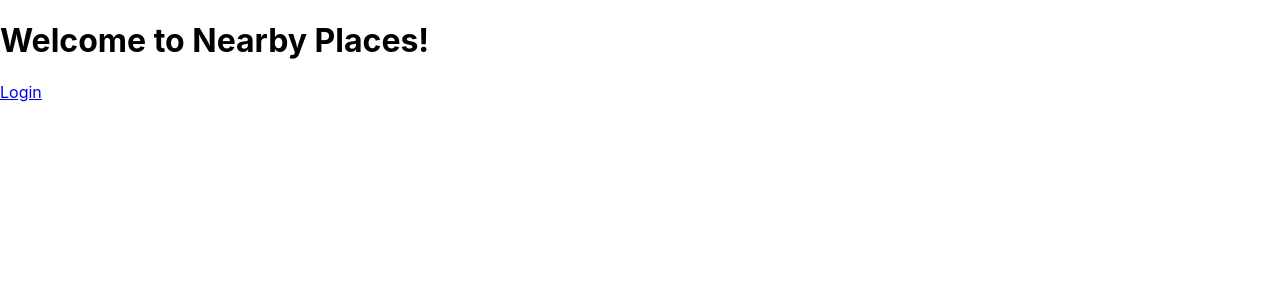
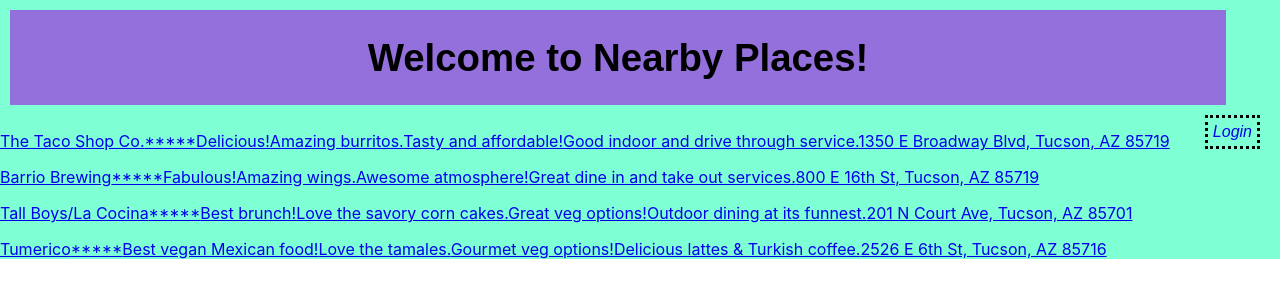
Before and after one commit to kendramlyons/nearbyplaces, a React (Create React App) app in the folder nearbyplaces/: page / in a window 1280 px wide. Shown: the top 300 px of the page. Built offline with nearby package versions, Linux system fonts and the light colour scheme.

Commit message:
project1stage2

```diff
--- a/nearbyplaces/src/ServerInterface/data.js
+++ b/nearbyplaces/src/ServerInterface/data.js
@@ -0,0 +1,28 @@
+const place1 = {
+    name: 'The Taco Shop Co.',
+    address: '1350 E Broadway Blvd, Tucson, AZ 85719',
+    reviews: ['Delicious!', 'Amazing burritos.', 'Tasty and affordable!', 'Good indoor and drive through service.'],
+    stars: '*****'
+}
+const place2 = {
+    name: 'Barrio Brewing',
+    address: '800 E 16th St, Tucson, AZ 85719',
+    reviews: ['Fabulous!', 'Amazing wings.', 'Awesome atmosphere!', 'Great dine in and take out services.'],
+    stars: '*****'
+}
+const place3 = {
+    name: 'Tall Boys/La Cocina',
+    address: '201 N Court Ave, Tucson, AZ 85701',
+    reviews: ['Best brunch!', 'Love the savory corn cakes.', 'Great veg options!', 'Outdoor dining at its funnest.'],
+    stars: '*****'
+}
+const place4 = {
+    name: 'Tumerico',
+    address: '2526 E 6th St, Tucson, AZ 85716',
+    reviews: ['Best vegan Mexican food!', 'Love the tamales.', 'Gourmet veg options!', 'Delicious lattes & Turkish coffee.'],
+    stars: '*****'
+}
+
+let places = [place1, place2, place3, place4];
+
+export default places;
--- a/nearbyplaces/src/ServerInterface/server.js
+++ b/nearbyplaces/src/ServerInterface/server.js
@@ -0,0 +1,5 @@
+import places from './data';
+let server = {
+    fetchPlaces: () => {return places}
+};
+export default server;
--- a/nearbyplaces/src/components/Home.css
+++ b/nearbyplaces/src/components/Home.css
@@ -0,0 +1,32 @@
+
+#loginLink {
+    float: right;
+    font-family: Arial, Helvetica, sans-serif;
+    font-style: italic;
+    border-style: dotted;
+    padding: 5px;
+    margin-right: 20px;
+    clear: left;
+}
+#logintext:link {
+    text-decoration: none;
+}
+#loginLink:hover {
+    color: aquamarine;
+}
+#logintext:hover {
+    color: aquamarine;
+}
+#header {
+    text-align: center;
+    font-size: larger;
+    font-family: Arial, Helvetica, sans-serif;
+    font-weight: bold;
+    background-color: mediumpurple;
+    width:100%;
+    display: inline-block;
+}
+#mainBody {
+    width:100%;
+    background-color: lightseagreen;
+}
--- a/nearbyplaces/src/components/Home.js
+++ b/nearbyplaces/src/components/Home.js
@@ -1,13 +1,19 @@
 import React from 'react';
 import { Link } from 'react-router-dom';
 import './Home.css';
-// import server from '../ServerInterface/server';
+import server from '../ServerInterface/server';
+
 class Home extends React.Component {
     constructor(props) {
         super(props);
         this.state = {
             username: '',
+            places: []
         };
+    }
+    componentDidMount(){
+        let data = server.fetchPlaces();
+        this.setState({places: data});
     }
     render() {
         let username = '';
@@ -26,6 +32,17 @@
                     {username.length > 0 ? username
                     : <Link to='/login' id='logintext'>Login</Link>}
                 </div>
+                <div id="findPlaces">
+                    {this.state.places.map(p =>
+                    <Link to = {{pathname: '/place', state:{place:p} }}>
+                    <p>
+                    {p.name}
+                    {p.stars}
+                    {p.reviews}
+                    {p.address}
+                    </p>
+                    </Link>)}
+                </div>
             </div>)
     }
 };
--- a/nearbyplaces/src/components/Login.css
+++ b/nearbyplaces/src/components/Login.css
@@ -0,0 +1,31 @@
+#header {
+    text-align: center;
+    font-size: larger;
+    font-family: Arial, Helvetica, sans-serif;
+    font-weight: bold;
+    background-color: mediumpurple;
+    width:95%;
+    display: inline-block;
+    margin: 10px;
+    }
+
+#form {
+    border: dotted;
+    margin: 10px;
+    padding: 10px;
+    width: auto;
+    text-align: center;
+}
+#home {
+    text-align: center;
+}
+#hometext {
+    text-decoration: none;
+    color: black;
+}
+#hometext:hover {
+    color: aquamarine
+}
+#mainBody {
+    background-color: aquamarine;
+}
--- a/nearbyplaces/src/components/Login.js
+++ b/nearbyplaces/src/components/Login.js
@@ -9,6 +9,7 @@
         this.state = {
             username: '',
             authenticated: false,
+            password: ''
         };
     };
 
@@ -27,17 +28,16 @@
     };
 
     render() {
-        let from = {pathname: '/', state: {user: this.state.username}};
+        let from = {pathname: "/", state: {user: this.state.username}};
         if (this.state.authenticated) {
             return(
                 <Redirect to={from} />
             );
         }
-
         return(
-            <div>
-                <div id="header"><h2>Nearby Places Login</h2></div>
-                <div id='home'><Link to='/' id='hometext'>Nearby Places</Link></div>
+            <div id="mainBody">
+                <div id="header"><Link to="/" id="hometext"><h2>Nearby Places</h2></Link>
+                    <h3>Login</h3></div>
                 <form onSubmit={this.onSubmit} id="form">
                     <label>Username: </label>
                     <input
@@ -46,8 +46,15 @@
                     value={this.state.username}
                     onChange={this.handleChange}
                     ></input>
-                    <button type="submit">Login</button>
+                    <label>  Password: </label>
+                    <input
+                    type="password"
+                    name="password"
+                    value={this.state.password}
+                    ></input>
+                    <button type="submit"> Login </button>
                 </form>
+                <div id="home"></div>
             </div>
         )
     }
```
Also changed, not shown: nearbyplaces/src/components/Place.js (+31 -0 lines), nearbyplaces/src/components/Place.css (added).
